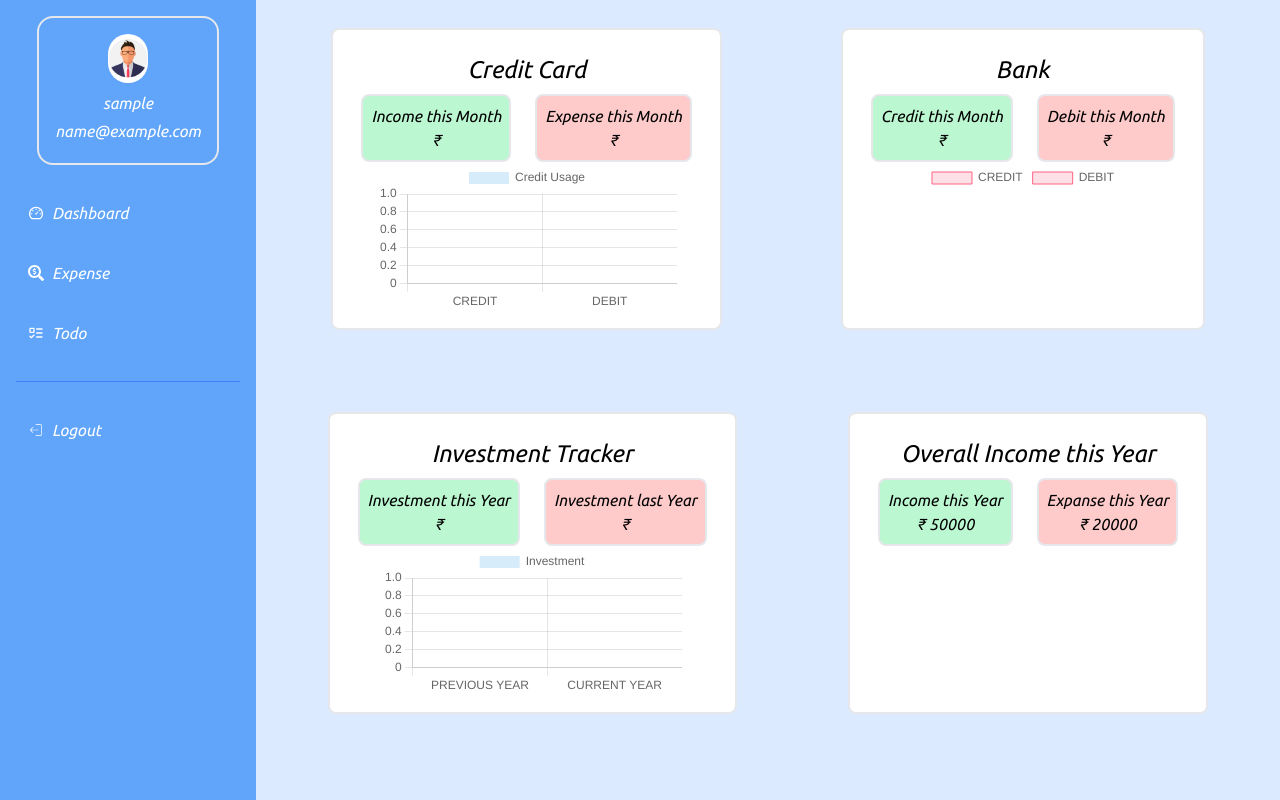
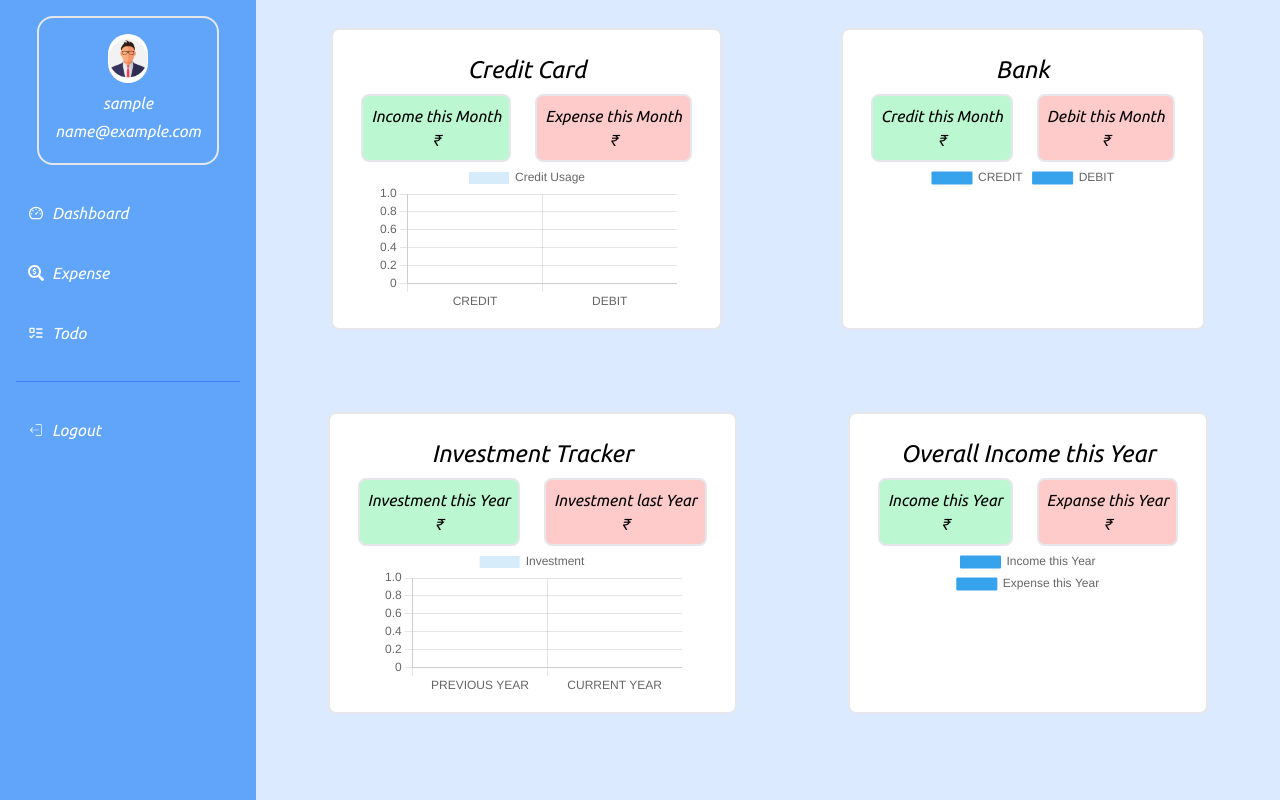
Before and after one commit to sh78ba/personal_finance, a React (Create React App) app in the folder frontend/perfin/: page /dashboard in a window 1280 px wide. Built offline with nearby package versions, Linux system fonts and the light colour scheme; no server answers; sample sign-in values are in the browser's storage.

Commit message:
completed dashboard

```diff
--- a/frontend/perfin/src/components/Body/Dashboard.js
+++ b/frontend/perfin/src/components/Body/Dashboard.js
@@ -15,6 +15,9 @@ const Dashboard = () => {
   const [currentYearInvestment,setCurrentYearInvestment]=useState(null)
   const [prevYearInvestment,setPrevYearInvestment]=useState(null)
   const [investChartData,setInvestChartData]=useState(null)
+  const [creditSum,setCreditSum]=useState(null);
+  const [debitSum,setDebitSum]=useState(null)
+  const [overallIncomeChartData,setOverallIncomeChartData]=useState(null)
 
   useEffect(() => {
     fetchData();
@@ -38,6 +41,13 @@ const Dashboard = () => {
       }
     });
 
+    const overallincomeresponse = await axios.get("http://localhost:8888/personalfinance/api/v1/transaction/overallincome", {
+      params: { email: localStorage.getItem("useremail") },
+      headers: {
+        'x-access-token': localStorage.getItem('token'),
+        'Content-Type': 'application/json'
+      }
+    });
 
 
     const transactions = monthlyresponse.data;
@@ -67,6 +77,12 @@ const Dashboard = () => {
       groupedSums["CREDIT CARD"].CREDIT||0,
       groupedSums["CREDIT CARD"].DEBIT||0
     ])
+
+    setCreditSum(overallincomeresponse.data["creditSum"])
+    setDebitSum(overallincomeresponse.data["debitSum"])
+
+    setOverallIncomeChartData([overallincomeresponse.data["creditSum"],overallincomeresponse.data["debitSum"]])
+
 
     //sum of investment for current year
     const {currentYear,previousYear}=twoyearresponse.data
@@ -109,7 +125,7 @@ const Dashboard = () => {
   </div>
 
   <div className='my-3'>
-    <Card cardheading={"Overall Income this Year"} title1={"Income this Year"} title2={"Expanse this Year"} incomeamount={50000} expanseamount={20000} charttype={"pie"}>
+    <Card cardheading={"Overall Income this Year"} title1={"Income this Year"} title2={"Expanse this Year"} incomeamount={creditSum} expanseamount={debitSum} charttype={"pie"} chartData={overallIncomeChartData} labels={["Income this Year","Expense this Year"]}>
 
     </Card>
   </div>
--- a/frontend/perfin/src/components/Cards/Piechartcard.js
+++ b/frontend/perfin/src/components/Cards/Piechartcard.js
@@ -16,14 +16,16 @@ const Piechartcard = ({data,labels}) => {
     {
       data: data,
       backgroundColor: [
-        'rgba(255, 99, 132, 0.2)',
-        'rgba(54, 162, 235, 0.2)',
-        'rgba(255, 206, 86, 0.2)',
+        'rgb(54, 162, 235)',
+        'rgb(255, 99, 132)',
+
+        'rgb(255, 205, 86)',
       ],
       borderColor: [
-        'rgba(255, 99, 132, 1)',
-        'rgba(54, 162, 235, 1)',
-        'rgba(255, 206, 86, 1)',
+        'rgba(54, 162, 235,1)',
+        'rgba(255, 99, 132,1)',
+
+        'rgba(255, 205, 86,1)',
       ],
       borderWidth: 1,
     },
--- a/frontend/perfin/src/index.js
+++ b/frontend/perfin/src/index.js
@@ -6,9 +6,9 @@ import reportWebVitals from './reportWebVitals';
 
 const root = ReactDOM.createRoot(document.getElementById('root'));
 root.render(
-  <React.StrictMode>
+  <>
     <App />
-  </React.StrictMode>
+  </>
 );
 
 // If you want to start measuring performance in your app, pass a function
```
Also changed, not shown: 2 other files (tests, documents, lock files or other folders).
